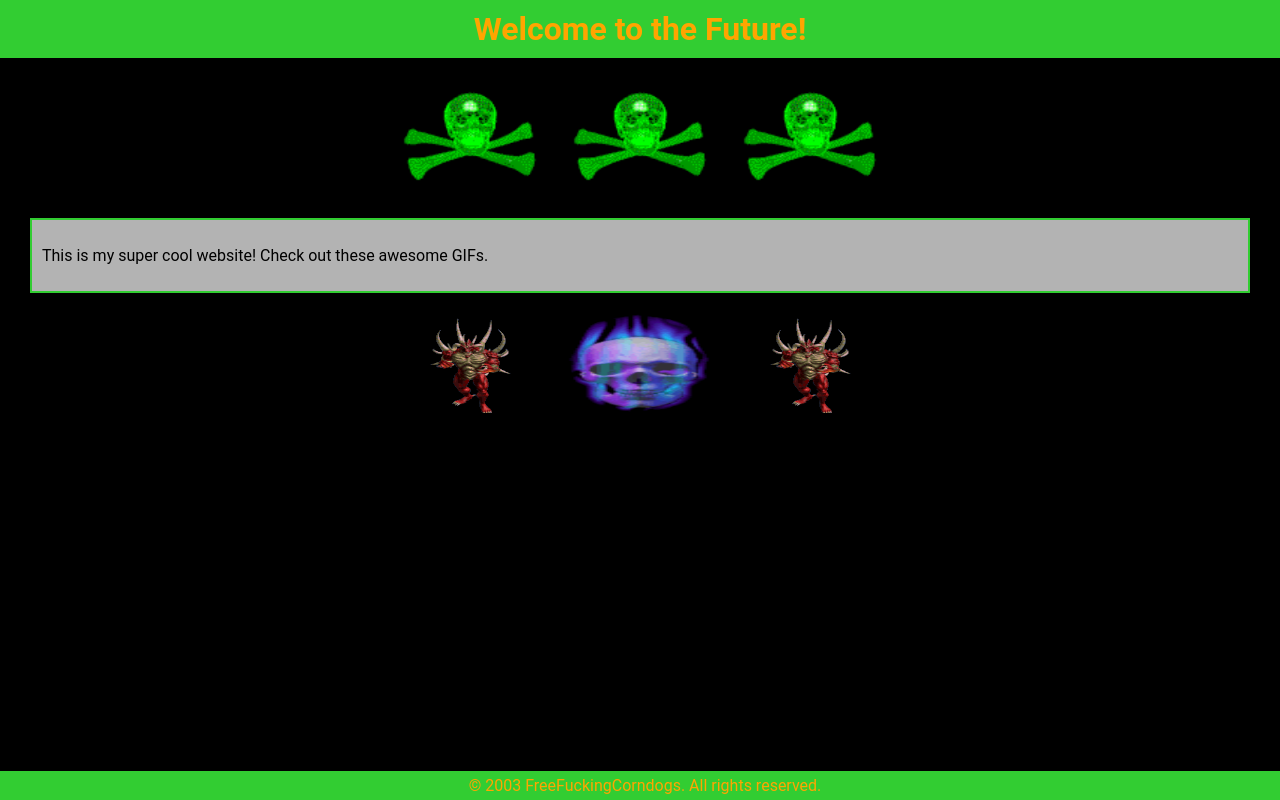
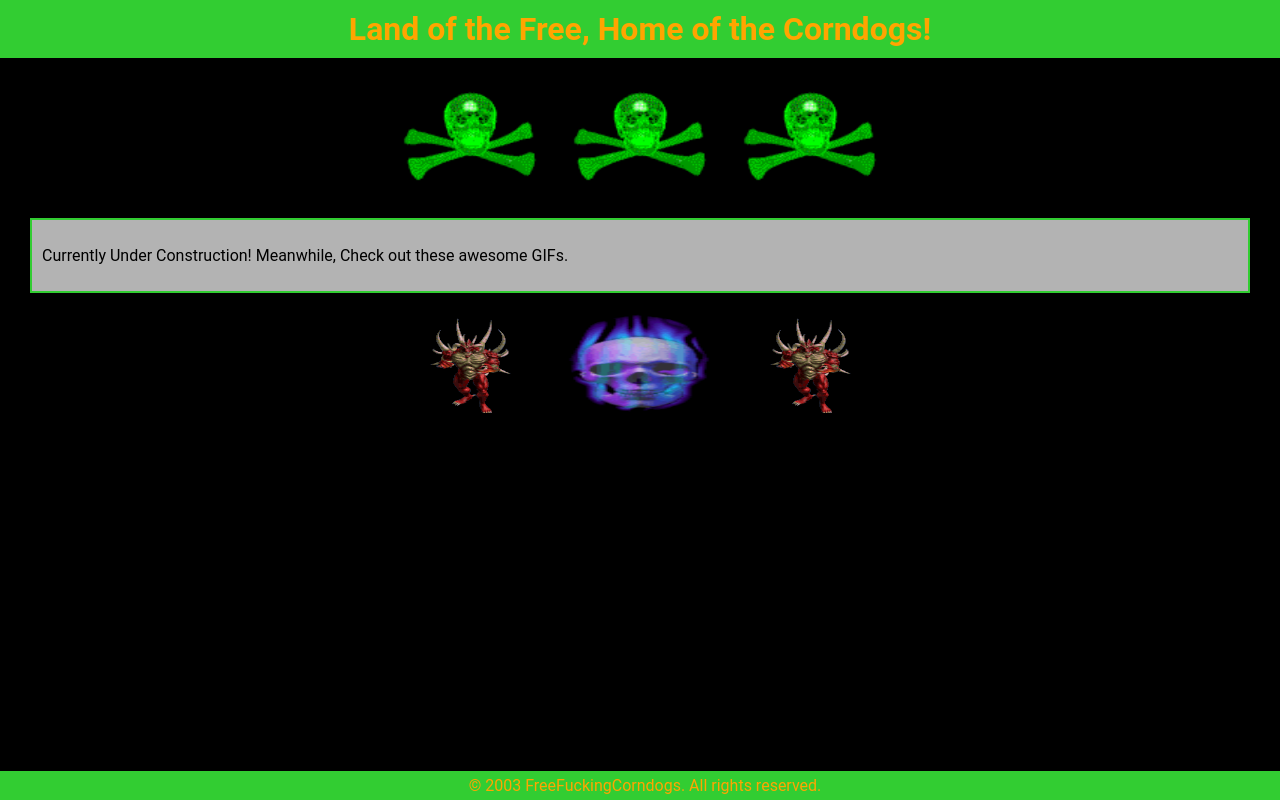
Before and after one commit to corey-esp/website, a plain HTML site: page index.html in a window 1280 px wide. Drawn offline with Linux system fonts and the light colour scheme.

Commit message:
Update index.html

```diff
--- a/index.html
+++ b/index.html
@@ -65,7 +65,7 @@
 </head>
 <body>
   <div class="header">
-    <h1>Welcome to the Future!</h1>
+    <h1>Land of the Free, Home of the Corndogs!</h1>
   </div>
 
   <div class="main-content">
@@ -76,7 +76,7 @@
     </div>
 
     <div class="text-box">
-      <p>This is my super cool website! Check out these awesome GIFs.</p>
+      <p>Currently Under Construction! Meanwhile, Check out these awesome GIFs.</p>
     </div>
 
     <div class="animated-gif-container">
```
